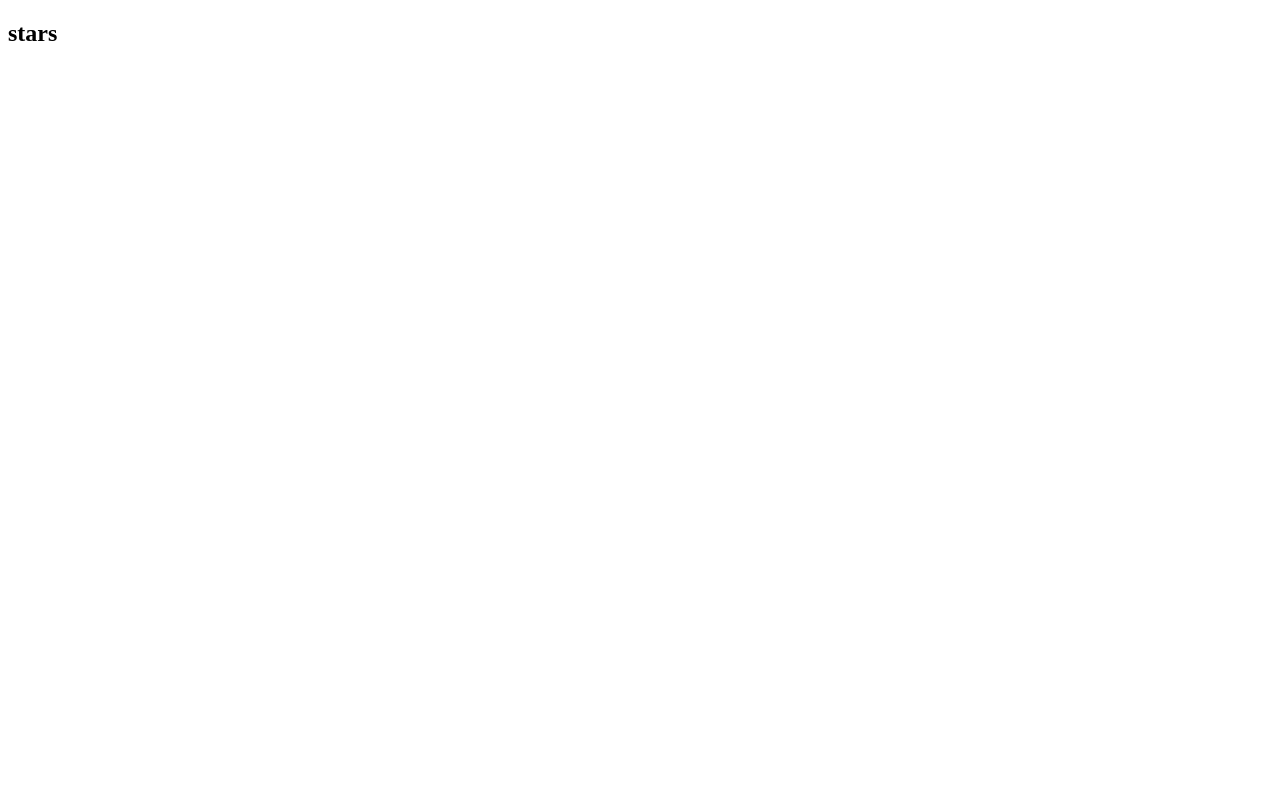
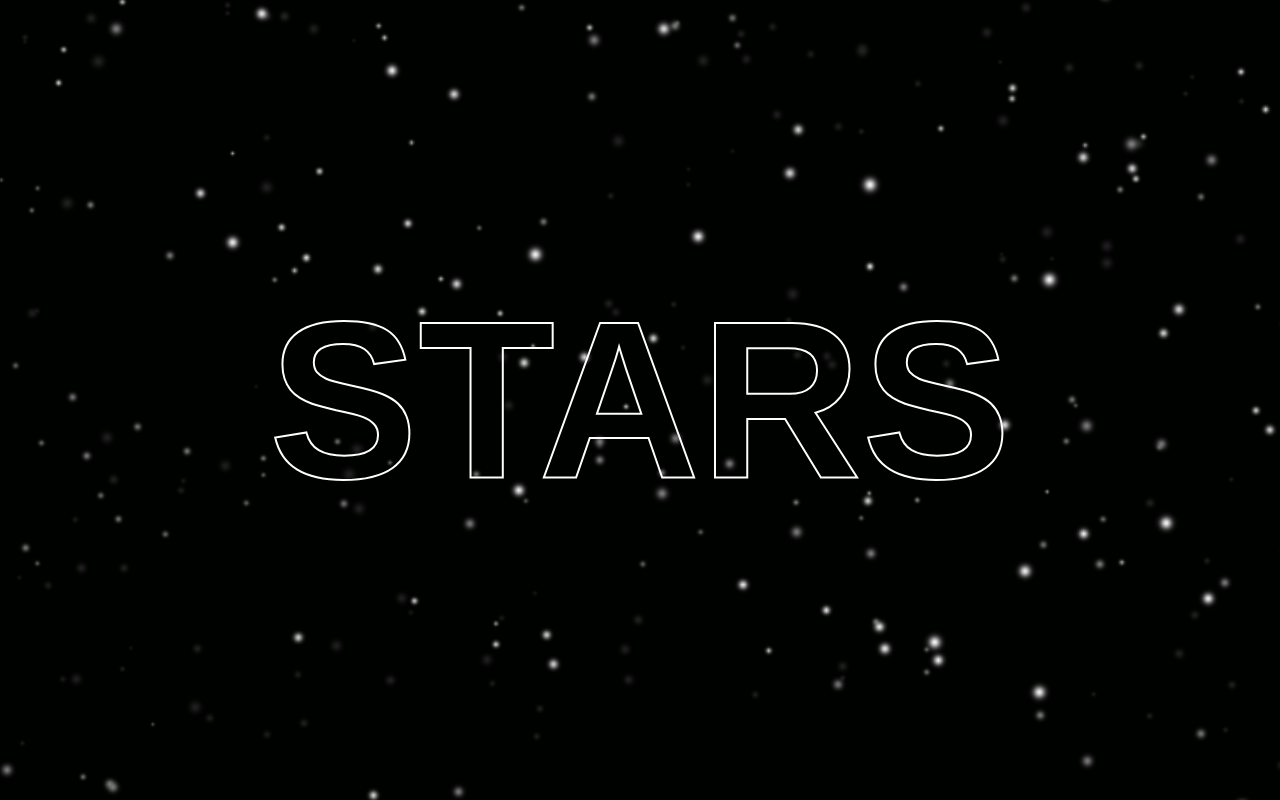
Before and after one commit to TarcisioValentim/Css, a plain HTML site: page index.html in a window 1280 px wide. Drawn offline with Linux system fonts and the light colour scheme; the site is published under a folder, as on GitHub Pages, so addresses that start at the root find nothing.

Commit message:
correcao de url style

```diff
--- a/index.html
+++ b/index.html
@@ -4,7 +4,7 @@
     <meta charset="UTF-8">
     <meta name="viewport" content="width=device-width, initial-scale=1.0">
     <title>Stars Effects</title>
-    <link rel="stylesheet" href="/css-stars-effects-animation/style.css">
+    <link rel="stylesheet" href="css-stars-effects-animation/style.css">
 </head>
 <body>
     <section>
```
